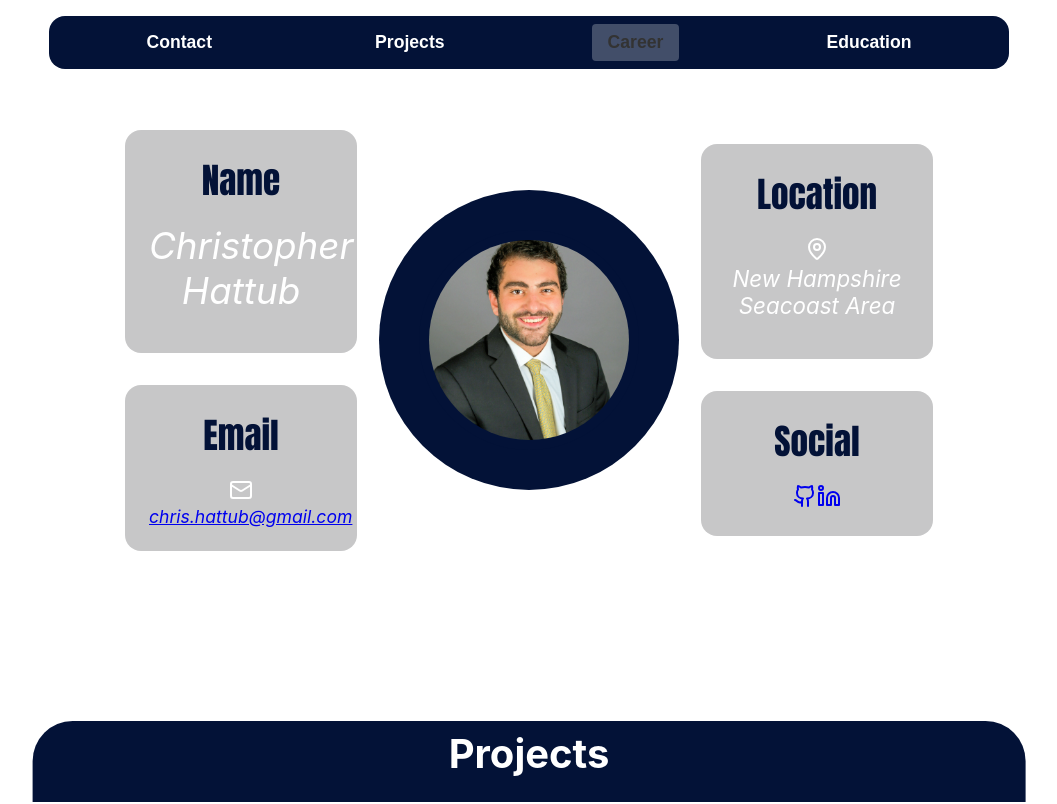
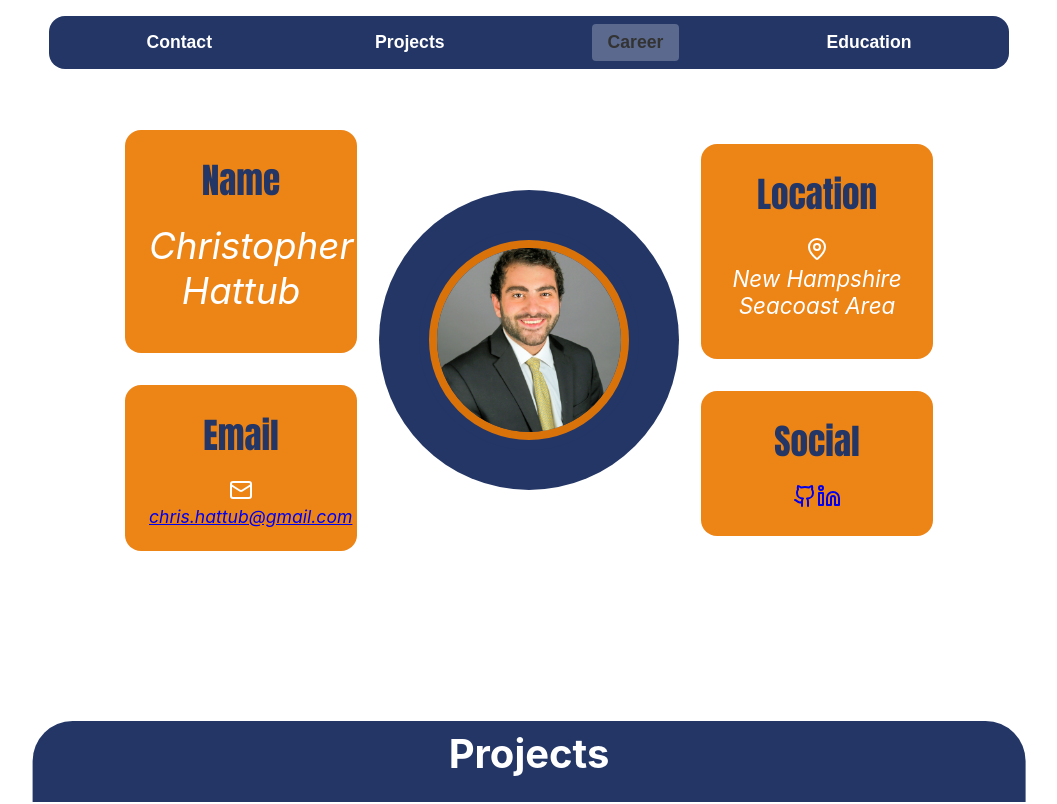
Before and after one commit to ChristopherHattub/christopherhattub.github.io, a React (Create React App) app: page / in a window 1280 px wide. Shown: the top 804 px of the page, without its empty margins (111-1168 px from the left). Built offline with nearby package versions, Linux system fonts and the light colour scheme.

Commit message:
++official project colors update

```diff
--- a/src/sections/Contact/Contact.css
+++ b/src/sections/Contact/Contact.css
@@ -70,6 +70,7 @@
     border-radius: 50%;
     position: relative;
     z-index: 3; /* Ensure image is topmost */
+    border: 8px solid var(--color-tertiary); /* Doubled from 4px to 8px */
 }
 
 .profile-background {
@@ -110,6 +111,7 @@
     .profile-image {
         width: 150px;
         height: 150px;
+        border: 8px solid var(--color-tertiary); /* Doubled from 4px to 8px */
     }
 
     .profile-background {
--- a/src/styles/variables.css
+++ b/src/styles/variables.css
@@ -1,8 +1,8 @@
 :root {
     /* Color Variables */
-    --color-primary: #031237;    /* Gold */
+    --color-primary: #233666;    /* Gold */
     --color-secondary: #0981d7;  /* Navy Blue */
-    --color-tertiary: #4043454b;   /* Tertiary color */
+    --color-tertiary: #eb7900e9;   /* Tertiary color */
     --color-background: #FFFFFF;
     --color-text: #333333;
 
```
